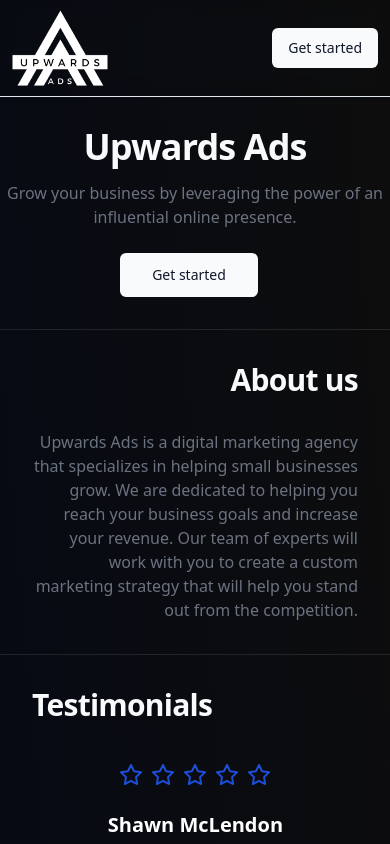
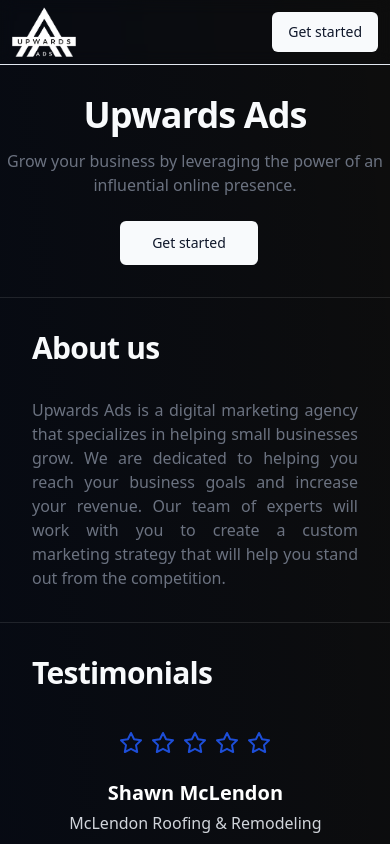
Before and after one commit to johnny-woodtke/upwardsads-website, a Next.js app: page / in a window 390 px wide. Shown: the top 844 px of the page. Built offline with nearby package versions, Linux system fonts and the light colour scheme.

Commit message:
justify text, mobile menu

```diff
--- a/app/page.tsx
+++ b/app/page.tsx
@@ -51,11 +51,11 @@ export default function App() {
         <div className="w-1/2 border-y border-primary/10 max-sm:w-full">
           <div className="flex h-full w-full justify-end">
             <div className="max-w-screen-sm flex-col p-8 text-end lg:p-16">
-              <h2 className="mb-8 text-end text-3xl font-bold tracking-tight sm:text-4xl lg:mb-12 xl:text-5xl">
+              <h2 className="mb-8 text-start text-3xl font-bold tracking-tight sm:text-end sm:text-4xl lg:mb-12 xl:text-5xl">
                 About us
               </h2>
 
-              <p className="text-end text-gray-500 sm:text-lg">
+              <p className="text-justify text-gray-500 sm:text-lg">
                 Upwards Ads is a digital marketing agency that specializes in helping small businesses grow. We are
                 dedicated to helping you reach your business goals and increase your revenue. Our team of experts will
                 work with you to create a custom marketing strategy that will help you stand out from the competition.
--- a/components/NavigationMenu.tsx
+++ b/components/NavigationMenu.tsx
@@ -8,7 +8,11 @@ import { cn } from "@/lib/utils"
 export function NavigationMenu() {
   return (
     <div className="sticky top-0 z-40 flex w-full justify-center border-b backdrop-blur">
-      <div className={cn("relative flex h-24 w-full max-w-screen-xl items-center justify-center transition-[height]")}>
+      <div
+        className={cn(
+          "relative flex h-16 w-full max-w-screen-xl items-center justify-center transition-[height] sm:h-24"
+        )}
+      >
         <Link href="/" className="absolute left-3 top-0 aspect-[1] h-full invert">
           <Image
             src="/assets/logo.png"
```
